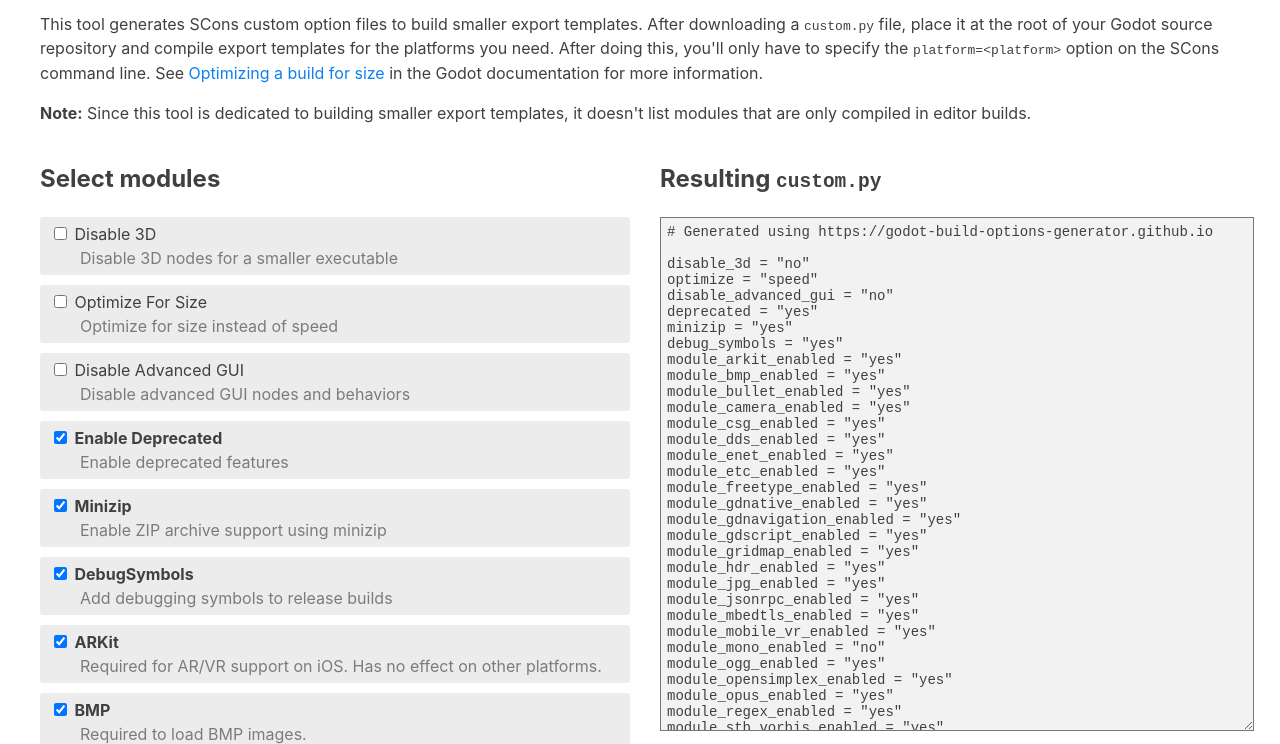
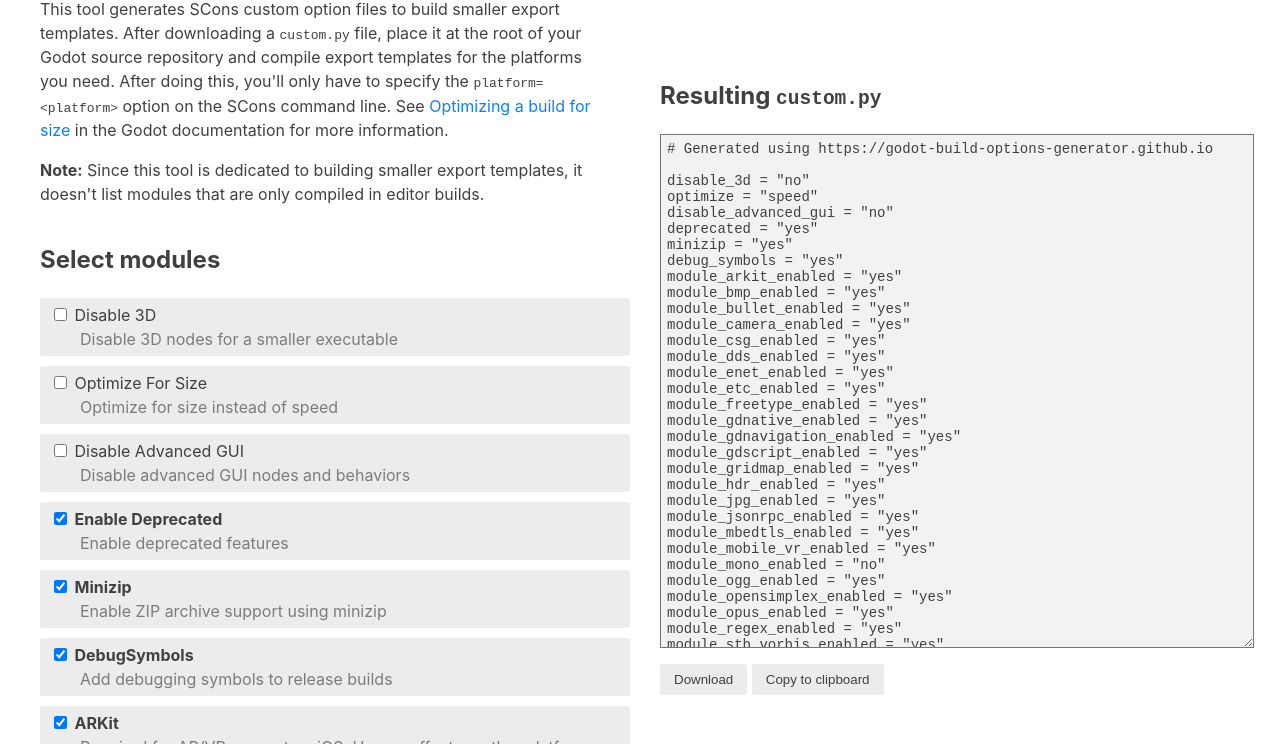
Before and after one commit to godot-build-options-generator/godot-build-options-generator.github.io, a plain HTML site: page index.html in a window 1280 px wide. Shown: the part 79-823 px from the top of the page. Drawn offline with Linux system fonts and the light colour scheme.

Commit message:
Fixed the preview result

```diff
--- a/index.html
+++ b/index.html
@@ -12,6 +12,7 @@
   <script defer src="thirdparty/alpine.min.js"></script>
 </head>
 <body>
+  <aside>
     <h1>Godot build options generator</h1>
 	<p>
 	  This tool generates SCons custom option files to build smaller export templates. After downloading a
@@ -25,7 +26,7 @@
 	  <strong>Note:</strong> Since this tool is dedicated to building smaller export templates, it doesn't list modules
 	  that are only compiled in editor builds.
      </p>
-
+  </aside>
   <main x-data="buildOptionsGenerator()">
     <div class="grid">
       <div class="options">
--- a/main.css
+++ b/main.css
@@ -67,6 +67,15 @@ button:active {
   background-color: var(--button-background-color-active);
 }
 
+aside {
+  max-width: 35rem;
+  display: inline-block;
+}
+
+main {
+	margin-bottom: 1rem;
+}
+
 @media (min-width: 800px) {
   .grid {
     display: grid;
@@ -78,6 +87,7 @@ button:active {
     position: fixed;
     left: calc(50% + 20px);
     width: calc(50% - 60px);
+    bottom: 1.6rem;
   }
 }
 
```
Lines whose indentation alone changed are shown as unchanged.
